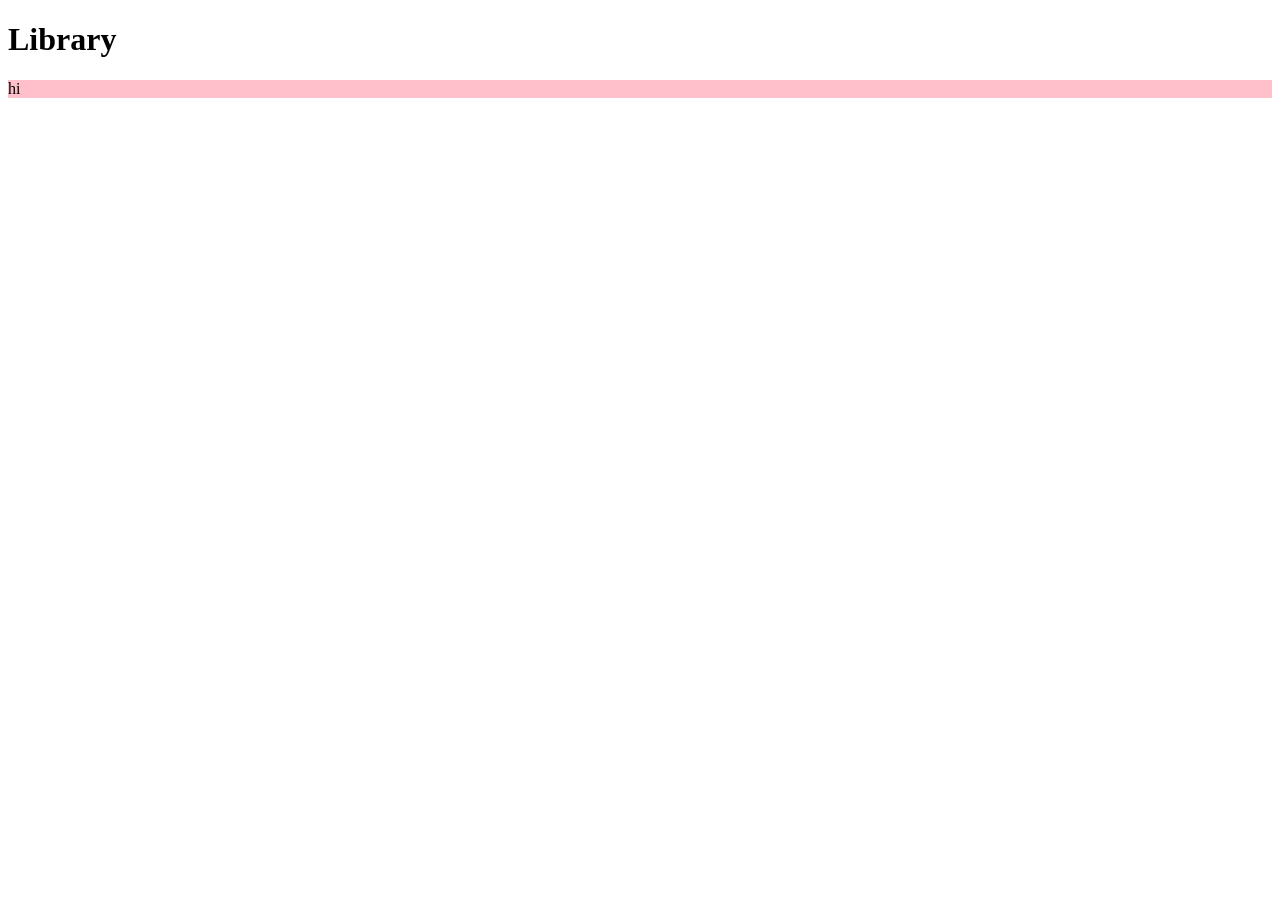
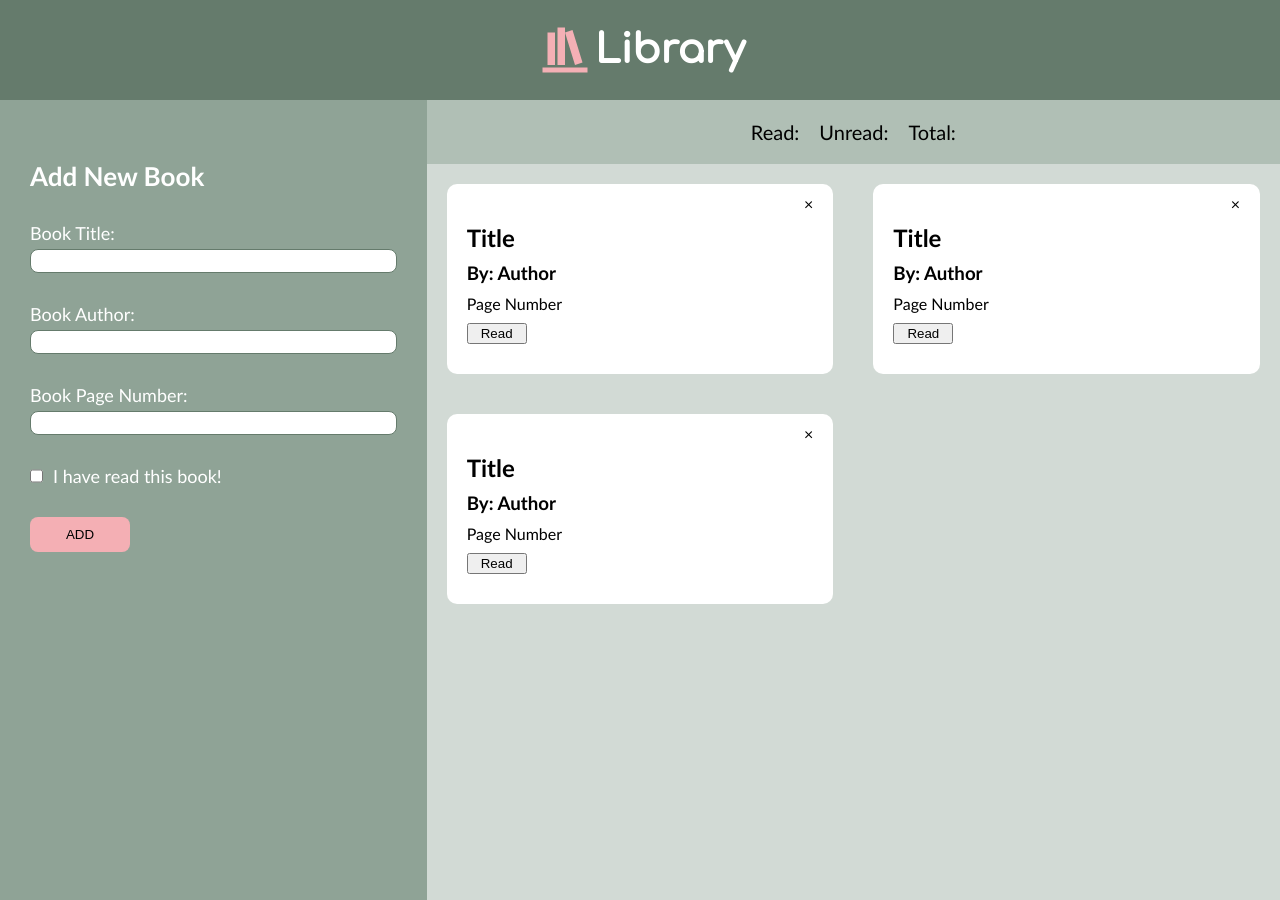
Before and after one commit to connieyzhu/odin-library, a plain HTML site: page index.html in a window 1280 px wide. Before the commit the page ends 800 px from the top, so only its background shows below. Drawn offline with Linux system fonts and the light colour scheme.

Commit message:
Style layout, transfer object data to card w/ createCard

```diff
--- a/index.html
+++ b/index.html
@@ -8,9 +8,70 @@
     <title>Document</title>
 </head>
 <body>
-    <h1>Library</h1>
-    <div id="library">
+    <div class="header">
+        <img src="img/bookshelf.svg" alt="Book Icon">
+        <h1>Library</h1>
+    </div>
+    <div class="body">
+        <div class="sidebar">
+            <form action="">
+                <h2>Add New Book</h2>
+                <div class="text_section">
+                    <label for="title">Book Title:</label>
+                    <input type="text" id="title">
+                </div>
+                <div class="text_section">
+                    <label for="author">Book Author:</label>
+                    <input type="text" id="author">
+                </div>
+                <div class="text_section">
+                    <label for="pages">Book Page Number:</label>
+                    <input type="number" id="pages">
+                </div>
+                <div class="check_section">
+                    <input type="checkbox" id="read">
+                    <label for="read">I have read this book!</label>
+                </div>
+                <button type="submit">ADD</button>
+            </form>
+        </div>
+        <div class="main">
+            <div class="stats">
+                <div class="read_stat">
+                    <p>Read: </p>
+                </div>
+                <div class="unread_stat">
+                    <p>Unread: </p>
+                </div>
+                <div class="total_stat">
+                    <p>Total: </p>
+                </div>
+            </div>
+            <div id="library">
+                <div class="card">
+                    <span class="close">&times;</span>
+                    <h2>Title</h2>
+                    <h3>By: Author</h3>
+                    <p>Page Number</p>
+                    <button>Read</button>
+                </div>
+                <div class="card">
+                    <span class="close">&times;</span>
+                    <h2>Title</h2>
+                    <h3>By: Author</h3>
+                    <p>Page Number</p>
+                    <button>Read</button>
+                </div>
+                <div class="card">
+                    <span class="close">&times;</span>
+                    <h2>Title</h2>
+                    <h3>By: Author</h3>
+                    <p>Page Number</p>
+                    <button>Read</button>
+                </div>
 
+            </div>
+        </div>
     </div>
 </body>
 </html>
--- a/objconstr.js
+++ b/objconstr.js
@@ -12,6 +12,28 @@ function Book(title, author, pages, hasRead){
 }
 
 function createCard(book){
+  const card = document.createElement('div');
+
+  const bookTitle = document.createElement('h2');
+  bookTitle.textContent = book.title;
+
+  const bookAuthor = document.createElement('h3');
+  bookAuthor.textContent = book.author;
+
+  const pageNum = document.createElement('p');
+  pageNum.textContent = book.pages;
+
+  const readStatus = document.createElement('button');
+  if(book.hasRead){
+    readStatus.className = 'read';
+    readStatus.textContent = 'Read';
+  }else{
+    readStatus.className = 'not_read';
+    readStatus.textContent = 'Not Read';
+  }
+
+  card.append(bookTitle, bookAuthor, pageNum, readStatus);
+  return card;
 
 }
 
@@ -29,7 +51,7 @@ function addBookToLibrary(){
 
 }
 
-const book1 = new Book('hi', 'hi', 100, true);
-myLibrary.push(book1);
+/*const book1 = new Book('hi', 'hi', 100, true);
+myLibrary.push(book1);*/
 
 displayLibrary();
--- a/style.css
+++ b/style.css
@@ -1,3 +1,119 @@
+@import url('https://fonts.googleapis.com/css2?family=Comfortaa:wght@500&display=swap');
+
+*{
+    margin: 0;
+    --pink: #F4AFB4;
+}
+
+body{
+    background-color: #D2DAD5;
+}
+
+.header{
+    display: flex;
+    justify-content: center;
+    align-items: center;
+    background-color: #657B6C;
+    color: white;
+    font-family: 'Comfortaa', sans-serif;
+    font-size: 20px;
+    padding: 20px;
+    position: sticky;
+    top: 0;
+}
+
+.header img{
+    filter: invert(73%) sepia(12%) saturate(926%) hue-rotate(307deg)
+    brightness(104%) contrast(91%);
+    width: 60px;
+}
+
+.body{
+    display: grid;
+    grid-template-columns: 1fr 2fr;
+    grid-template-rows: 1fr;
+    font-family: 'Gill Sans', 'Gill Sans MT', Calibri, 'Trebuchet MS', sans-serif;
+}
+
+.sidebar{
+    background-color: #8FA396;
+    color: white;
+    height: 100vh;
+}
+
+form{
+    display: flex;
+    flex-direction: column;
+    gap: 30px;
+    padding: 60px 30px;
+}
+
+.text_section{
+    display: flex;
+    flex-direction: column;
+    gap: 5px;
+}
+
+form h2{
+    font-size: 26px;
+}
+
+form label{
+    font-size: 18px;
+}
+
+form input{
+    border: 1px solid #657B6C;
+    border-radius: 8px;
+    height: 20px;
+}
+
+form button{
+    width: 100px;
+    border: none;
+    border-radius: 8px;
+    padding: 10px 10px;
+    background-color: var(--pink);
+}
+
+.check_section{
+    display: flex;
+    align-items: center;
+    gap: 10px;
+}
+
+.stats{
+    background-color: #B0BFB5;
+    font-size: 20px;
+    padding: 20px;
+    display: flex;
+    justify-content: center;
+    gap: 20px;
+}
+
+#library{
+    background-color: #D2DAD5;
+    display: grid;
+    grid-template-columns: 1fr 1fr;
+}
+
 .card{
-    background-color: pink;
+    background-color: white;
+    margin: 20px;
+    padding-left: 20px;
+    padding-right: 20px;
+    padding-top: 10px;
+    padding-bottom: 30px;
+    border-radius: 10px;
+    display: flex;
+    flex-direction: column;
+    gap: 10px;
 }
+
+.card span{
+    align-self: end;
+}
+
+.card button{
+    width: 60px;
+}
```
Also changed, not shown: img/bookshelf.svg (added).
